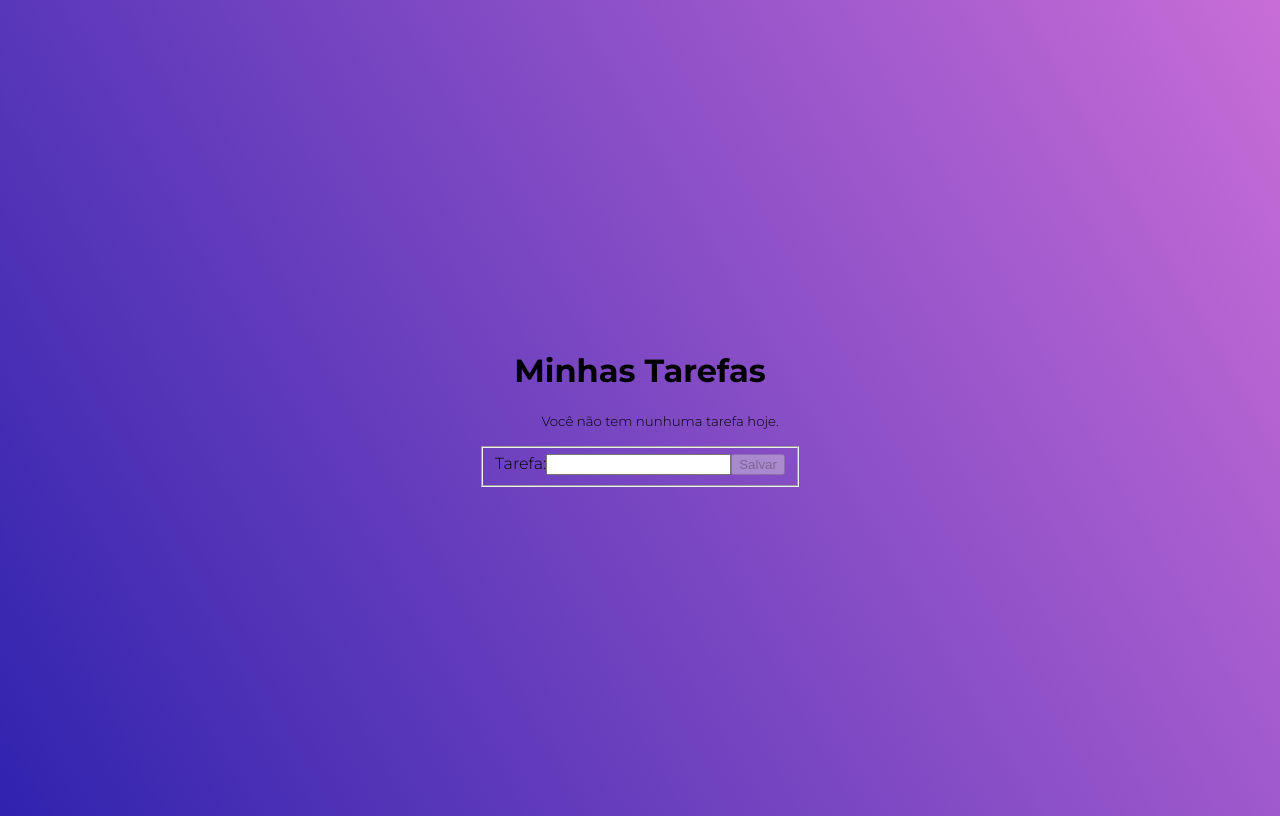
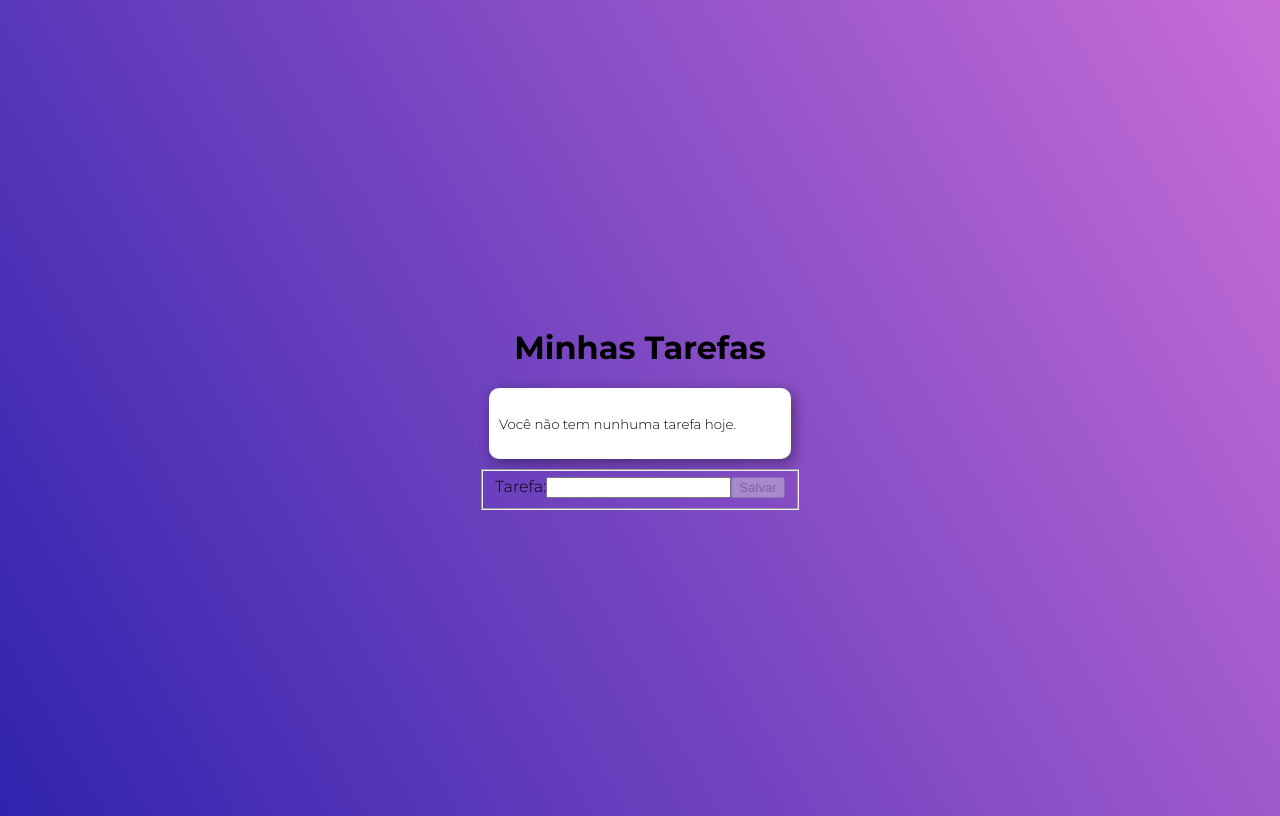
Before and after one commit to westefns-souza/Comecando_Com_Angular, an Angular app: page / in a window 1280 px wide. Built offline with nearby package versions, Linux system fonts and the light colour scheme.

Commit message:
Estilizando os Itens

```diff
--- a/src/styles.css
+++ b/src/styles.css
@@ -14,3 +14,41 @@
     background: linear-gradient(60deg, #3023ae 0%, #c86dd7 100%);
     filter: progid:DXImageTransform.Microsoft.gradient(startColorstr='#3023ae', endColorstr='#c86dd7', GradientType=1);
 }
+
+button {
+    cursor: pointer;
+  }
+
+ul {
+    text-align: left;
+    margin: 10px;
+    padding: 10px;
+    list-style: none;
+    background: #fff;
+    border-radius: 10px;
+    -webkit-box-shadow: 3px 4px 14px 0px rgba(0, 0, 0, 0.39);
+    -moz-box-shadow: 3px 4px 14px 0px rgba(0, 0, 0, 0.39);
+    box-shadow: 3px 4px 14px 0px rgba(0, 0, 0, 0.39);
+  }
+
+  li {
+    padding: 15px;
+    margin: 10px;
+    font-size: 1em;
+    font-style: italic;
+    border-bottom: 2px solid rgba(0, 0, 0, 0.2);
+  }
+
+  li>button {
+    border: none;
+    background-color: #fff;
+    font-size: 1em;
+    float: right;
+    opacity: 0.6;
+    transition: opacity 1s;
+  }
+
+  li>button:hover {
+    opacity: 1;
+    transition: opacity 1s;
+  }
```
